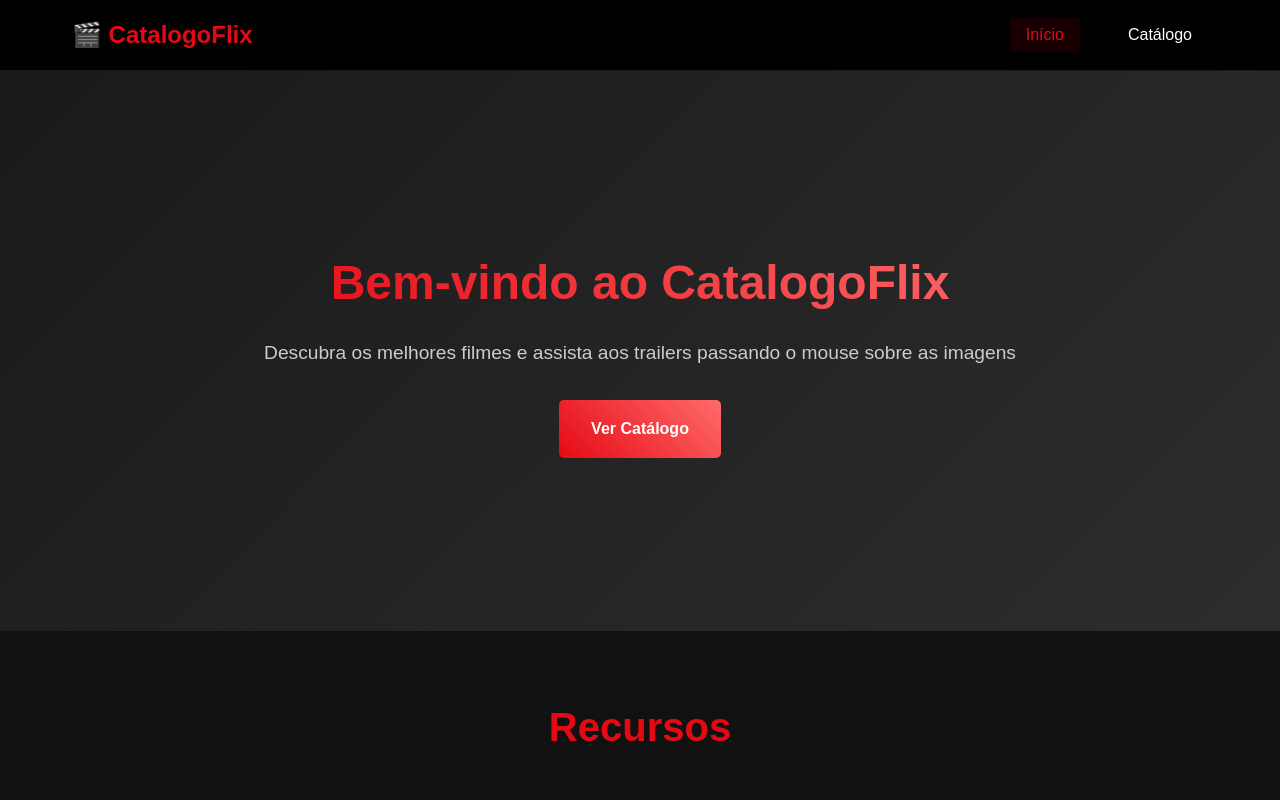
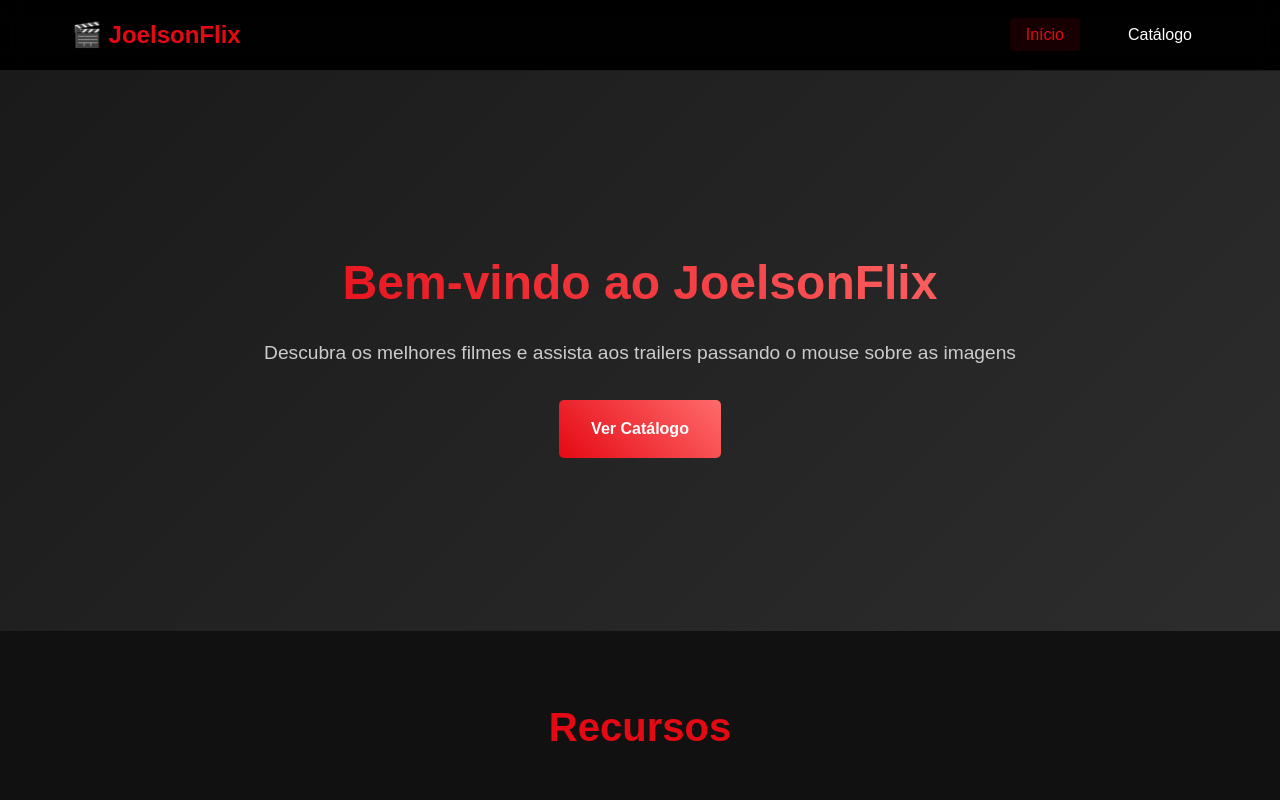
Before and after one commit to joelsongomess/JoelsonFlix, a plain HTML site: page index.html in a window 1280 px wide. Shown: the top 800 px of the page. Drawn offline with Linux system fonts and the light colour scheme.

Commit message:
Update index.html

```diff
--- a/index.html
+++ b/index.html
@@ -5,7 +5,7 @@
     <meta charset="UTF-8">
     <meta name="viewport" content="width=device-width, initial-scale=1.0">
     <link rel="icon" href="https://public-frontend-cos.metadl.com/mgx/img/favicon.png" type="image/png">
-    <title>CatalogoFlix - Catálogo de Filmes</title>
+    <title>JoelsonFlix - Catálogo de Filmes</title>
     <link rel="stylesheet" href="./style.css">
 </head>
 
@@ -13,7 +13,7 @@
     <header>
         <nav class="navbar">
             <div class="nav-container">
-                <h1 class="logo">🎬 CatalogoFlix</h1>
+                <h1 class="logo">🎬 JoelsonFlix</h1>
                 <ul class="nav-menu">
                     <li><a href="index.html" class="nav-link active">Início</a></li>
                     <li><a href="catalogo.html" class="nav-link">Catálogo</a></li>
@@ -25,7 +25,7 @@
     <main>
         <section class="hero">
             <div class="hero-content">
-                <h1>Bem-vindo ao CatalogoFlix</h1>
+                <h1>Bem-vindo ao JoelsonFlix</h1>
                 <p>Descubra os melhores filmes e assista aos trailers passando o mouse sobre as imagens</p>
                 <a href="catalogo.html" class="btn-primary">Ver Catálogo</a>
             </div>
```
